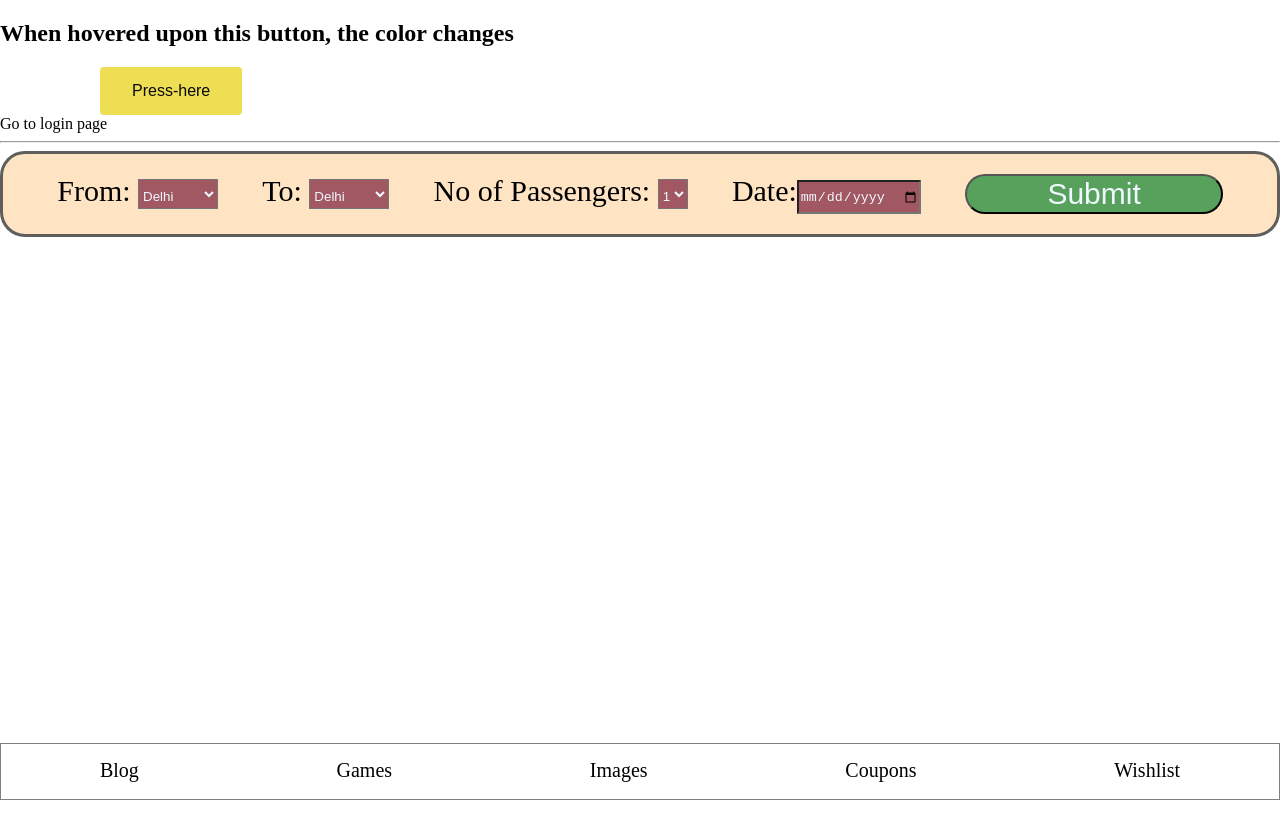
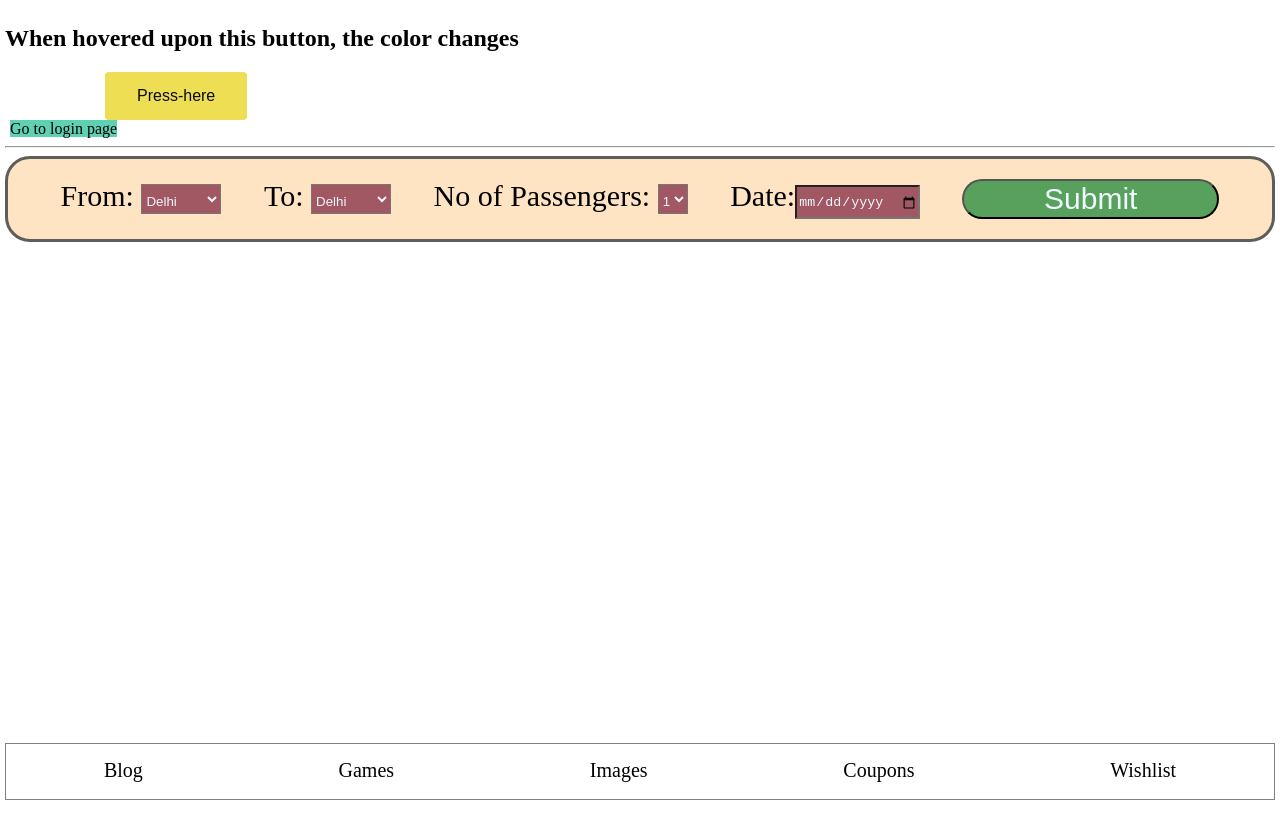
Before and after one commit to pdbhutia/pagesforautomation, a plain HTML site: page index.html in a window 1280 px wide. Drawn offline with Linux system fonts and the light colour scheme.

Commit message:
added classes

```diff
--- a/common.css
+++ b/common.css
@@ -1,5 +1,6 @@
 body{
     margin: 0%;
+    padding: 5px;
 }
 .coffee{
     background-color:#edde53 ;
@@ -87,3 +88,7 @@ a {
     border-radius: 50px;
     color: aliceblue;
 }
+.loginLink{
+    background-color: #5ed0b4;
+    margin: 5px;
+}
--- a/index.html
+++ b/index.html
@@ -11,7 +11,7 @@
         <h2>When hovered upon this button, the color changes</h2>
         <button class="coffee" type="button">Press-here</button>
         <br>
-        <a href="loginpage.html">Go to login page</a>
+        <a class="loginLink" href="loginpage.html">Go to login page</a>
 
     <hr>
     <div class="content">
```
Also changed, not shown: loginpage.html (+2 -2 lines).
